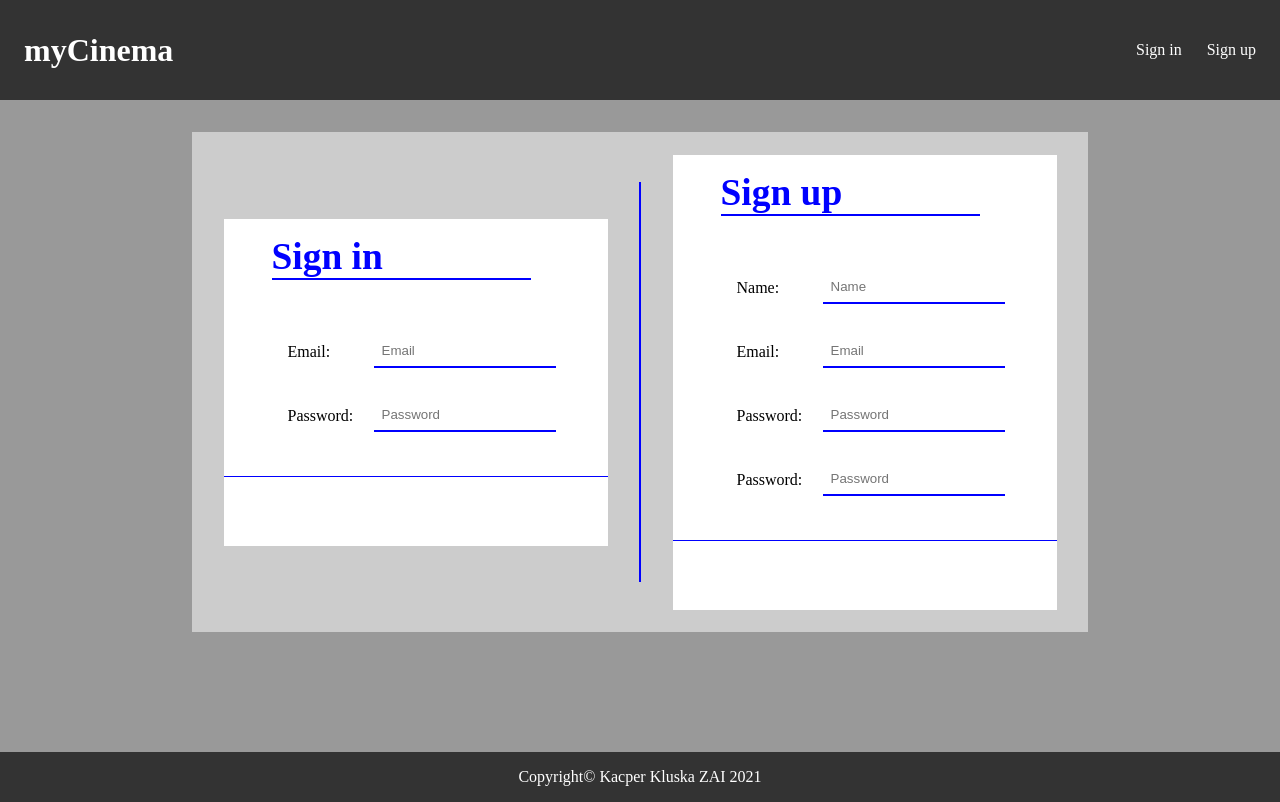
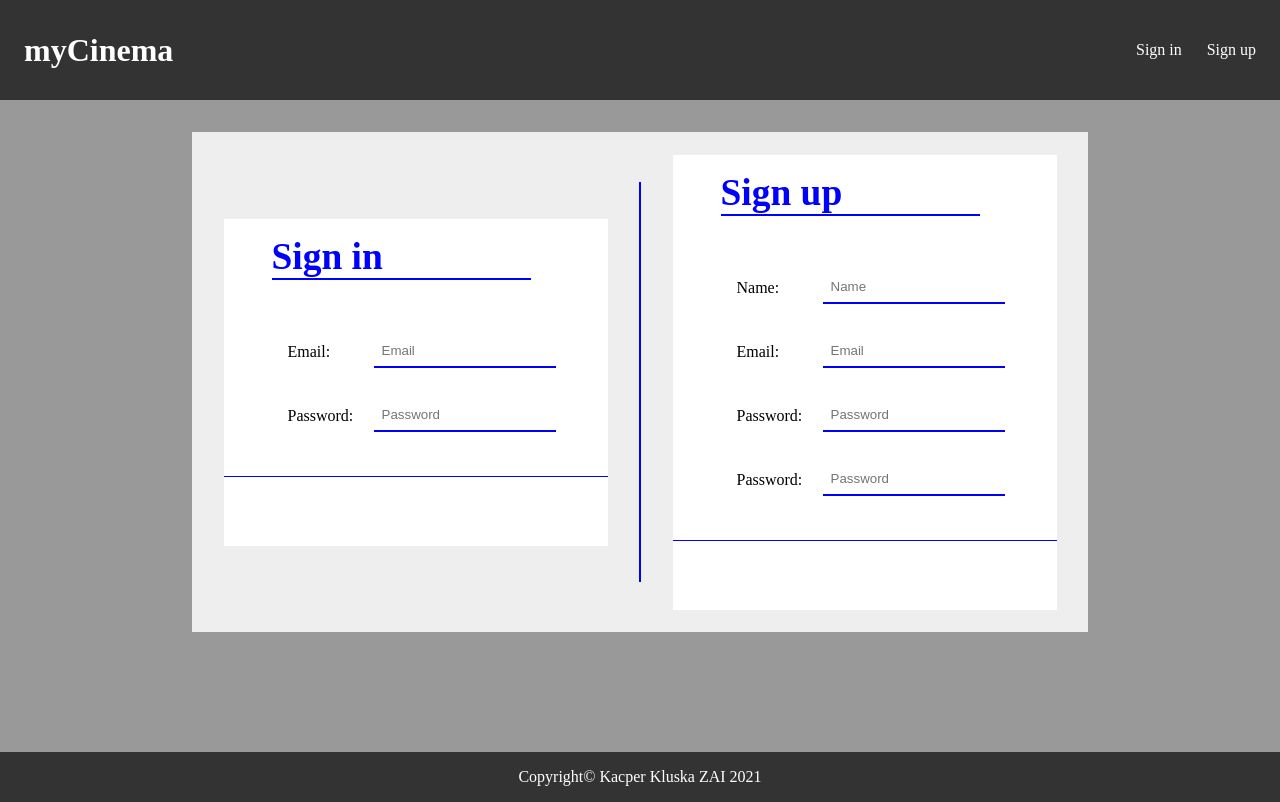
Before and after one commit to KacperKluska/mycinema_front, a React (Create React App) app: page /login in a window 1280 px wide. Built offline with nearby package versions, Linux system fonts and the light colour scheme.

Commit message:
backgroud is brighter now

```diff
--- a/src/App.css
+++ b/src/App.css
@@ -29,11 +29,7 @@
   width: 100%;
   min-height: 500px;
 
-  background-color: #ccc;
-
-  /* display: flex;
-  flex-direction: column;
-  align-items: center; */
+  background-color: #eee;
 }
 
 .linkStyle {
```
